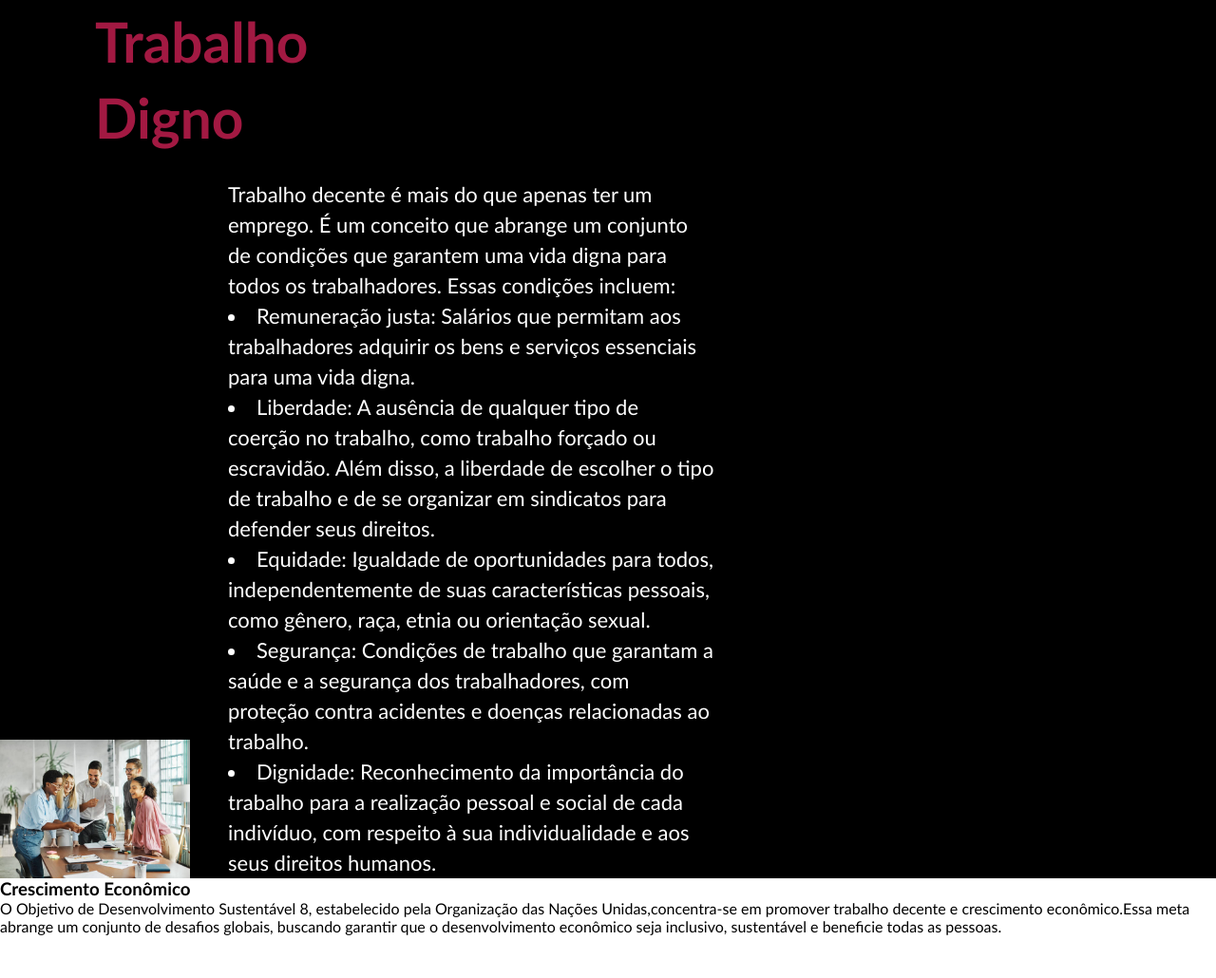
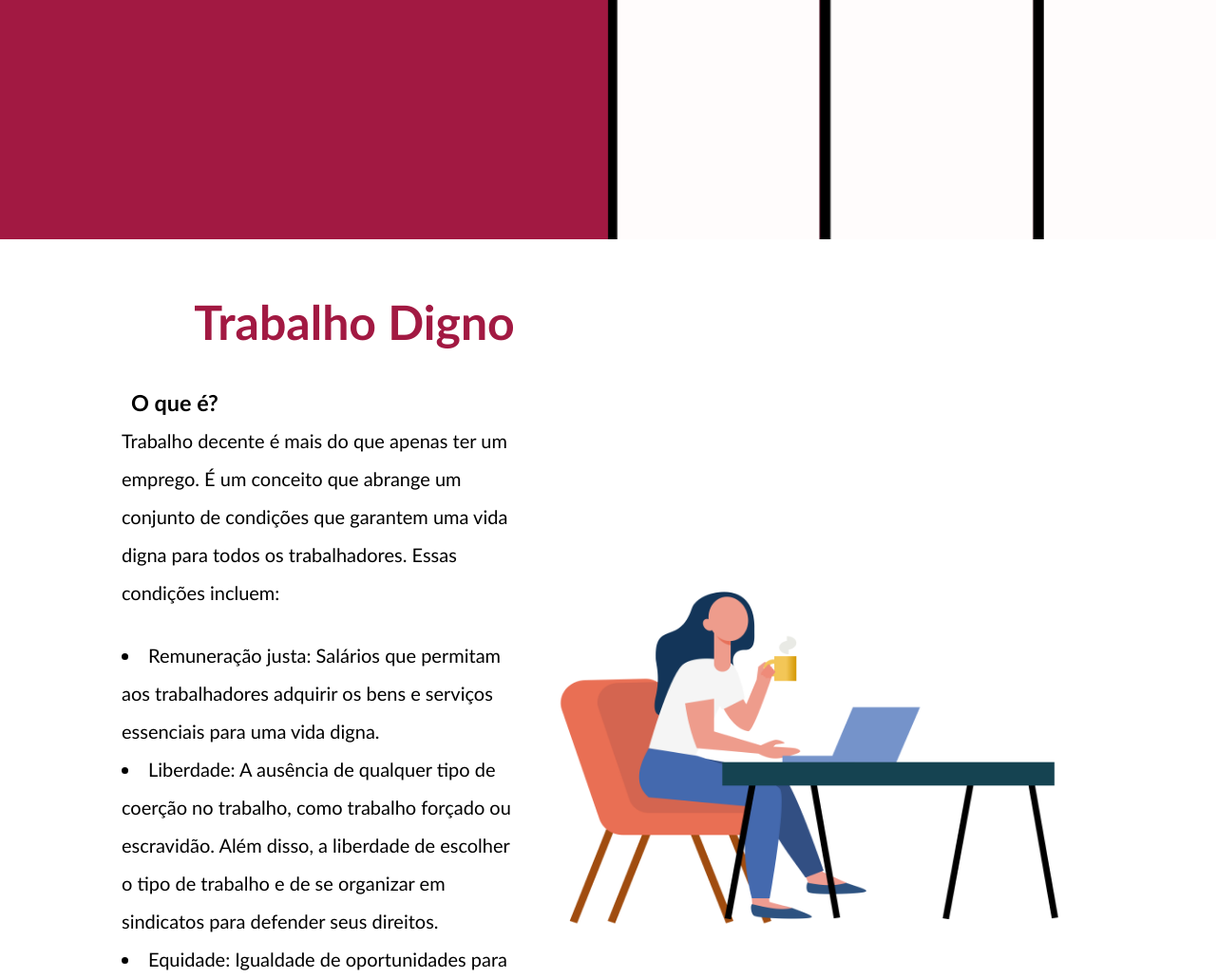
Before and after one commit to camilealves1/Vida-Terrestre, a plain HTML site: page index.html in a window 1280 px wide. Shown: the part 748-1778 px from the top of the page at 95% size. Before the commit the page ends 1733 px from the top, so only its background shows below. Drawn offline with Linux system fonts and the light colour scheme.

Commit message:
layout principal quase pronto

```diff
--- a/index.css
+++ b/index.css
@@ -8,30 +8,39 @@ html, body {
 }
 
 body {
-    padding: 0;
-    margin: 0;
     font-family: 'Trebuchet MS', 'Lucida Sans Unicode', 'Lucida Grande', 'Lucida Sans', Arial, sans-serif;
 }
 
 .tudo {
     display: flex;
     flex-direction: column;
+    width: 100%;
 }
 .layout1 {
-    background-color: #a21942;
-    padding: 0;
-    margin: 0;
+    background-image: url(./img/layout1.png);
+    background-repeat: no-repeat;
+    background-position: center;
+    background-size: cover;
+    height: 1000px;
 }
 
 .layout2 {
-    background-color: black;
+    background-color: white;
+    display: flex;
+    justify-content: space-between;
+    height: 1000px;
 }
 
 .layout3 {
-    background-color: white;
+    background-image: url(./img/Layout3.png);
+    background-repeat: no-repeat;
+    background-position: center;
+    background-size: cover;
+    height: 1000px;
 }
+
 nav ul {
-    margin-top: 20px;
+    margin-top: 2%;
     margin-right: 50px;
     display: flex;
     justify-content:right;
@@ -58,6 +67,7 @@ nav a:hover {
     padding: 10px 20px;
     text-decoration: double;
     border-radius: 5px;
+    margin-top: 2%;
 }/*voltar*/
 
 .titulo1 {
@@ -65,18 +75,18 @@ nav a:hover {
     font-size: 65px;
     color: #ffffff;
     width: 30%;
-    margin-left: 20px;
+    margin-left: 8%;
     line-height: 80px;
-    margin-top: 8%;
+    margin-top: 12%;
 }
 
 .texto1{
     font-size: 20px;
     line-height: 25px;
-    margin-left: 20px;
+    margin-left: 8%;
     width: 35%;
     color: white;
-    margin-top: 2%;
+    margin-top: 1%;
 }
 
 .titulo2 {
@@ -84,33 +94,80 @@ nav a:hover {
     font-size: 50px;
     color: #a21942;
     width: 30%;
-    margin-left: 100px;
+    margin-left: 18%;
     line-height: 80px;
-    margin-top: 5%;
+    margin-top: 2%;
+    white-space: nowrap;
+    margin-bottom: 6%;
+}
+
+.subtitulo {
+    margin-top: 1%;
+    margin-left: 10px;
+}
+
+.texto2 p {
+    margin-bottom: 6%;
 }
 
 .texto2 {
-    font-size: 22px;
-    line-height: 32px;
-    margin-left: 40px;
+    font-size: 20px;
+    line-height: 40px;
+    margin-left: 10%;
     width: 40%;
-    color: white;
-    margin-top: 2%;
+    color: rgb(0, 0, 0);
+    margin-top: 3%;
 }
 
-.container {
+.imagem2 {
     display: flex;
-    align-items: flex-end;
+    align-items: center;
+    justify-content: center;
+    margin-right: 10%;
 }
 
-img {
-   justify-content: right;
-    top: 0;
-    right: 0;
-    width: 200px;
+.imagem2 img {
+    width: 600px;
+    height: 550px;
+}
+
+.titulo3 {
+    font-family: 'Trebuchet MS', 'Lucida Sans Unicode', 'Lucida Grande', 'Lucida Sans', Arial, sans-serif;
+    font-size: 55px;
+    color: #a21942;
+    width: 90%;
+    margin-top: 2%;
+    justify-content: right;
+    display: flex;
+}
+
+.texto3 {
+    font-size: 20px;
+    line-height: 30px;
+    display: flex;
+    justify-content: right;
+    width: 100%;
+    margin-right: 20%;
+}
+
+.texto3 p {
+    width: 40%;
 }
 
 
 .textoimportante {
     color: white;
 }
+
+@media screen and (max-width: 1050px) {
+    .layout1, .layout2, .layout3 {
+        height: 100%; width: 100%;
+    }
+    .imagem2 img {
+        width: 300px;
+        height: 400px;
+    }
+    .texto1 {
+        width: 50%;
+    }
+}
--- a/index.html
+++ b/index.html
@@ -13,8 +13,8 @@
     <nav>
         <ul>
             <h4>
-            <a href="/importante.html">Porque a Ods 8 é Importante?</a>
-            <a href="/desafiosEnfrentados.html">Quais são os Principais Objetivos da Ods 8?</a>
+            <a href="/oqé.html">O que é Ods?</a>
+            <a href="/objetivos.html">Quais são os Principais Objetivos da Ods 8?</a>
             </h4>
         </ul>
       </nav>
@@ -24,23 +24,31 @@
 
 
       <div class="layout2">
-        <div class="titulo2"><h3>Trabalho Digno</h3></div>
-        <div class="container">
-          <img src="./img/IMAGEM TRABALHO.jpg" alt="pessoas trabalhando">
-        <div class="texto2">
+        <div class="quadrado-arredondado"></div>
+           <div class="texto2">
+           <h3 class="titulo2">Trabalho Digno</h3>
+           <h3 class="subtitulo">O que é?</h3>
           <p>Trabalho decente é mais do que apenas ter um emprego. É um conceito que abrange um conjunto de condições que garantem uma vida digna para todos os trabalhadores. Essas condições incluem:
           <li>Remuneração justa: Salários que permitam aos trabalhadores adquirir os bens e serviços essenciais para uma vida digna.</li>
           <li>Liberdade: A ausência de qualquer tipo de coerção no trabalho, como trabalho forçado ou escravidão. Além disso, a liberdade de escolher o tipo de trabalho e de se organizar em sindicatos para defender seus direitos.</li>
           <li>Equidade: Igualdade de oportunidades para todos, independentemente de suas características pessoais, como gênero, raça, etnia ou orientação sexual.</li>
           <li>Segurança: Condições de trabalho que garantam a saúde e a segurança dos trabalhadores, com proteção contra acidentes e doenças relacionadas ao trabalho.</li>
-          <li>Dignidade: Reconhecimento da importância do trabalho para a realização pessoal e social de cada indivíduo, com respeito à sua individualidade e aos seus direitos humanos.</li></p></div>
+          <li>Dignidade: Reconhecimento da importância do trabalho para a realização pessoal e social de cada indivíduo, com respeito à sua individualidade e aos seus direitos humanos.</li></p>
+        </div>
+        <div class="imagem2">
+          <img src="./img/imgwork.png" alt="pessoas trabalhando">
         </div>
       </div>
 
 
       <div class="layout3">
         <div class="titulo3"><h3>Crescimento Econômico</h3></div>
-        <div class="texto3">O Objetivo de Desenvolvimento Sustentável 8, estabelecido pela Organização das Nações Unidas,concentra-se em promover trabalho decente e crescimento econômico.Essa meta abrange um conjunto de desafios globais, buscando garantir que o desenvolvimento econômico seja inclusivo, sustentável e beneficie todas as pessoas.</div>
+        <div class="texto3"><p>Crescimento econômico é um conceito que indica o aumento da capacidade produtiva de uma nação ao longo do tempo. Em termos mais simples, significa que a economia de um país está produzindo mais bens e serviços do que antes.
+          Mas o que isso significa na prática?
+          Aumento do PIB: A principal medida do crescimento econômico é o Produto Interno Bruto (PIB), que representa o valor total de todos os bens e serviços finais produzidos em um país durante um determinado período.
+          Mais empregos: Com a economia crescendo, as empresas tendem a contratar mais funcionários para atender à demanda por produtos e serviços.
+          Melhora no padrão de vida: O crescimento econômico geralmente leva a um aumento da renda das pessoas, permitindo que elas consumam mais e tenham acesso a melhores serviços, como educação e saúde.
+          Investimento: Empresas investem mais em novas tecnologias e equipamentos, o que aumenta a produtividade e gera ainda mais crescimento.</p></div>
       </div>
     </div>
     </body>
```
Also changed, not shown: img/BackGround.jpg (deleted), img/Layout3.png (added), img/background2.jpg (deleted), img/background3.jpg (deleted), img/background4.jpg (deleted), img/imgwork.png (added), img/layout1.png (added), objetivos.html (renamed from desafiosEnfrentados.html), oqé.html (renamed from importante.html).
